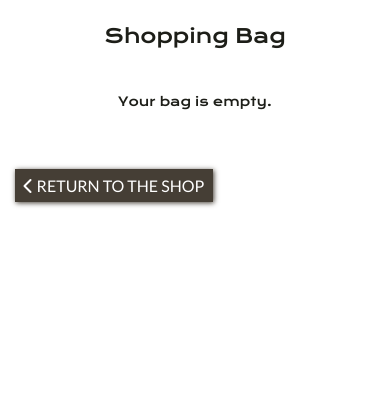
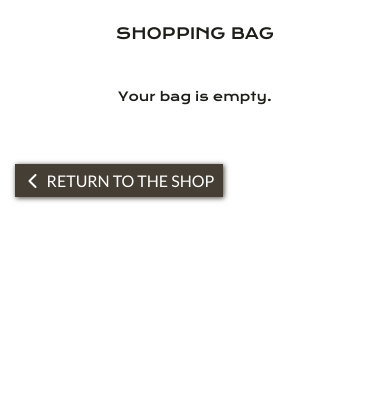
Before and after one commit to neringabickmore/art-i-al, a Django app: page /bag/ in a window 390 px wide. Shown: the part 141-547 px from the top of the page. Run offline with Django 3.2, Linux system fonts and the light colour scheme; parts of the project's set-up code (start-up, migrations or seed data) failed here and were passed over; some libraries are stand-ins or nearby versions.

Commit message:
Main header/bag/changed styling

```diff
--- a/bag/static/bag/css/bag.css
+++ b/bag/static/bag/css/bag.css
@@ -1,3 +1,7 @@
+h3 {
+    text-transform: uppercase;
+}
+
 .bag-image {
     border: solid 1px var(--black-chocolate)
 }
@@ -29,3 +33,9 @@
 .fa-trash {
     color: var(--tuscany);
 }
+
+@media (max-width: 575.98px) {
+    #checkout-btn-mobile .btn {
+        font-size: 1.2rem;
+    }
+}
--- a/bag/templates/bag/bag.html
+++ b/bag/templates/bag/bag.html
@@ -17,7 +17,7 @@
     <div class="row no-gutters">
         <div class="col-12 px-4">
             <!-- Title -->
-            <h1 class="my-4 ml-2 text-center">Shopping Bag</h1>
+            <h3 class="my-4 ml-2 text-center">Shopping Bag</h3>
         </div>
     </div>
     <div class="row no-gutters">
@@ -97,7 +97,7 @@
             <!-- user informed if no items in the shopping bag + navigation buttons -->
             <h5 class="lead my-5 text-center text-sm-start">Your bag is empty.</h5>
             <a href="{% url 'shop' %}" class="btn return-btn">
-                <span class="icon">
+                <span class="icon p-2">
                     <i class="fas fa-chevron-left"></i>
                 </span>
                 <span class="text-uppercase">Return to the shop</span>
```
